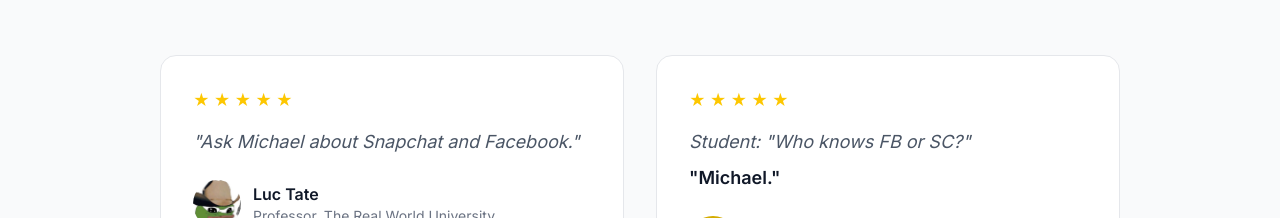
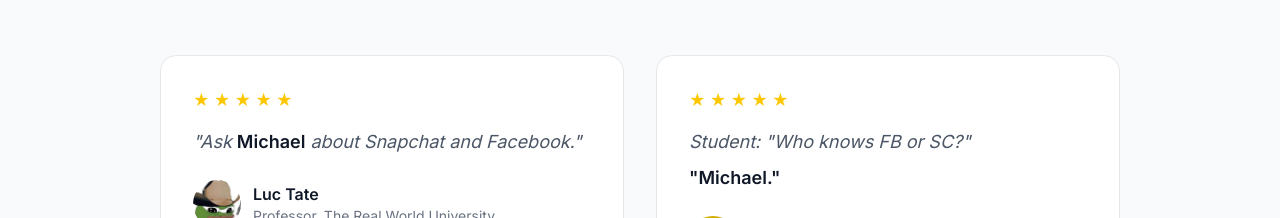
Before and after one commit to mjmorrison10/mjmorrisonusa, a React (Vite) app: page /contact in a window 1280 px wide. Shown: the part 2380-2598 px from the top of the page. Built offline with nearby package versions, Linux system fonts and the light colour scheme.

Commit message:
Bold Michael in Luc's quote

```diff
--- a/src/pages/Home.jsx
+++ b/src/pages/Home.jsx
@@ -277,7 +277,7 @@
                 ))}
               </div>
               <p className="text-gray-600 dark:text-gray-400 mb-6 italic text-lg">
-                "Ask Michael about Snapchat and Facebook."
+                "Ask <span className="text-gray-900 dark:text-white font-semibold not-italic">Michael</span> about Snapchat and Facebook."
               </p>
               <div className="flex items-center gap-3">
                 <img
```
